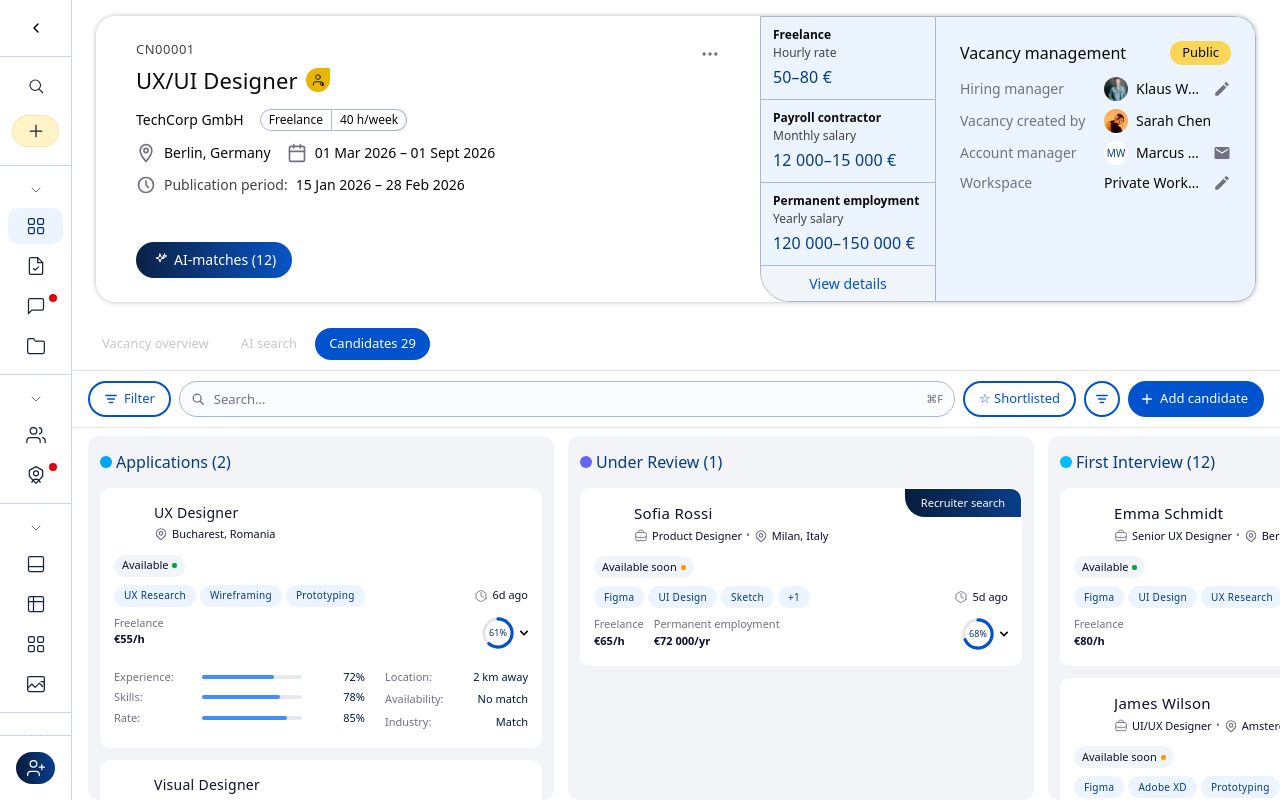
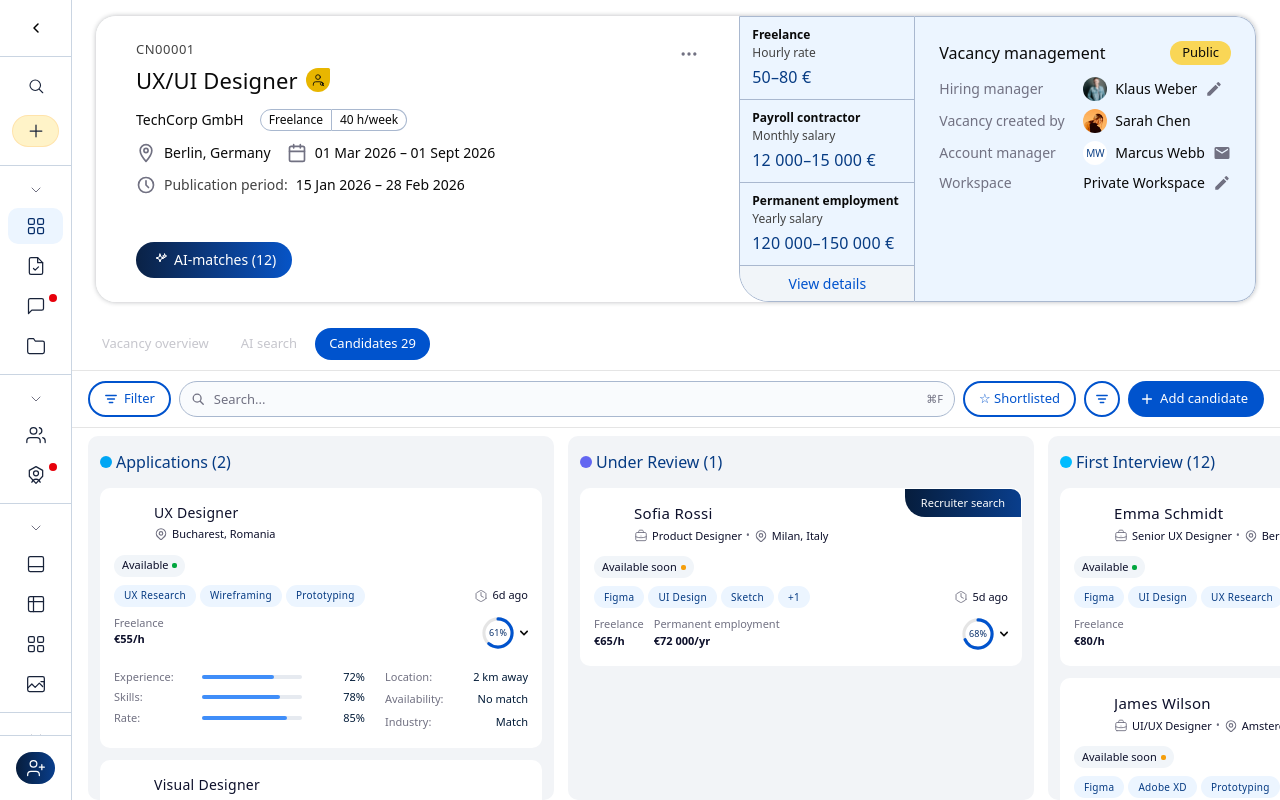
Before and after one commit to HrudakovSerhii/pipeline-board-reac-app, a React (Vite) app: page / in a window 1280 px wide. Built offline with nearby package versions, Linux system fonts and the light colour scheme.

Commit message:
fix: fixed VacancyManagementPanel width

```diff
--- a/src/components/layout/VacancyCard/VacancyManagementPanel.tsx
+++ b/src/components/layout/VacancyCard/VacancyManagementPanel.tsx
@@ -21,7 +21,7 @@ export function VacancyManagementPanel({ vacancy }: { vacancy: Vacancy }) {
   ]
 
   return (
-    <div className="flex flex-col gap-[12px] p-[24px] w-[320px] shrink-0 bg-brand-subtle rounded-br-[20px] rounded-tr-[20px] self-stretch border border-input-border border-l-0">
+    <div className="flex flex-col gap-[12px] p-[24px] min-w-[320px] shrink-0 bg-brand-subtle rounded-br-[20px] rounded-tr-[20px] self-stretch border border-input-border border-l-0">
       {/* Title + status */}
       <div className="flex items-center justify-between gap-[8px]">
         <span className="text-foreground text-[16px] font-medium">Vacancy management</span>
```
